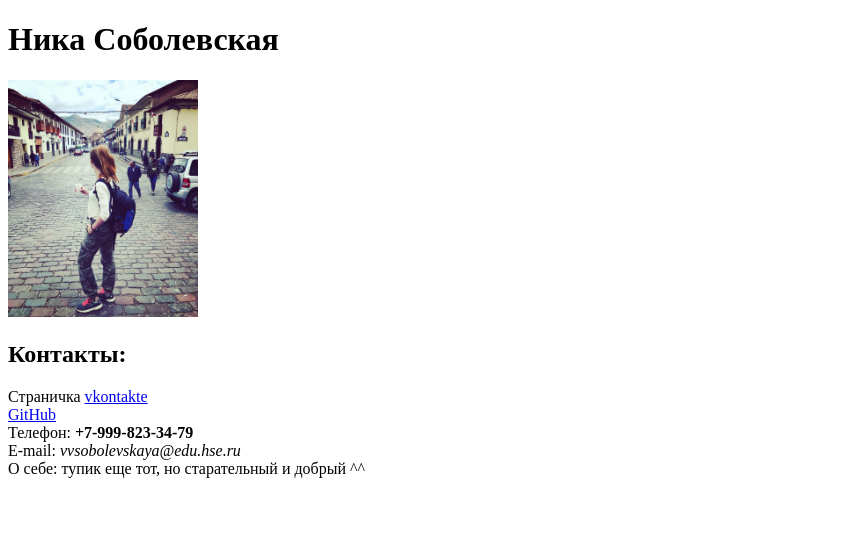
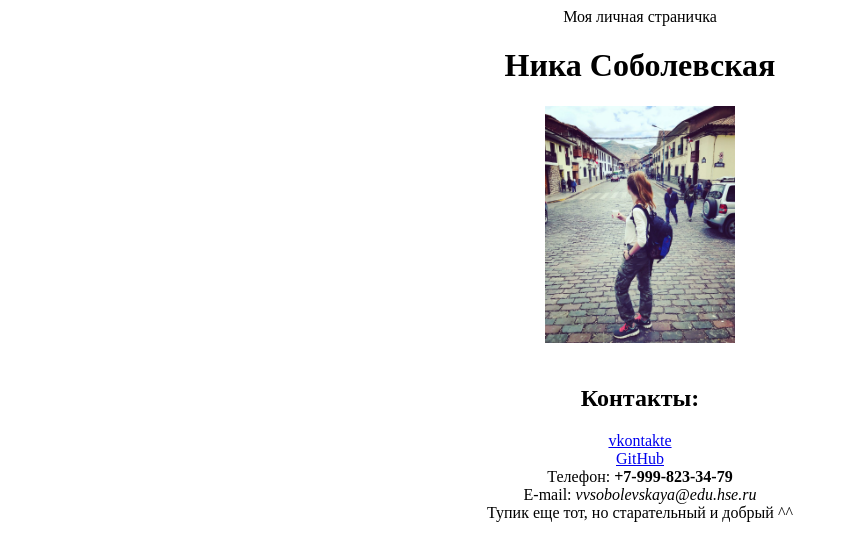
Before and after one commit to sobolevskaiav/sobolevskaiav.github.io, a plain HTML site: page index.html in a window 1280 px wide. Shown: the whole page, without its empty margins (0-848 px from the left). Drawn offline with Linux system fonts and the light colour scheme.

Commit message:
Update index.html

```diff
--- a/index.html
+++ b/index.html
@@ -2,14 +2,14 @@
   <html>
     <head>
       <meta charset="utf-8">
-      <title>Моя личная страничка</title>
+      <center>Моя личная страничка</title>
     </head>
     <body>
-      <left><h1>Ника Соболевская</h1></left>
-      <left><img alt="Это я" width="15%" src="me.jpg"></left>
+      <center><h1>Ника Соболевская</h1></center>
+      <center><img alt="Это я" width="15%" src="me.jpg"></center>
       <br/>
       <h2>Контакты:</h2>
-      Страничка <a href=https://vk.com/bitching.muffin>vkontakte</a>
+      <a href=https://vk.com/bitching.muffin>vkontakte</a>
       <br/>
       <a href=https://github.com/sobolevskaiav>GitHub</a>
       <br/>
@@ -17,6 +17,6 @@
       <br/>
       E-mail: <i>vvsobolevskaya@edu.hse.ru</i>
       <br/>
-      О себе: тупик еще тот, но старательный и добрый ^^
+      Тупик еще тот, но старательный и добрый ^^
     </body>
   </html>
```
